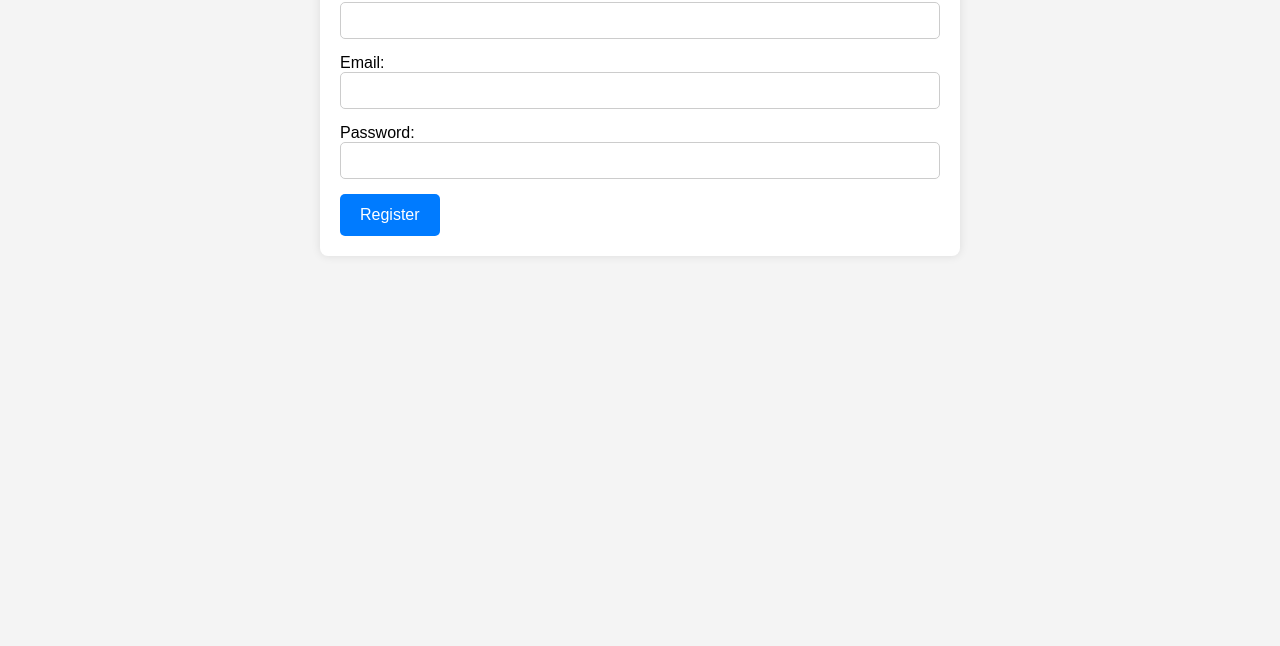
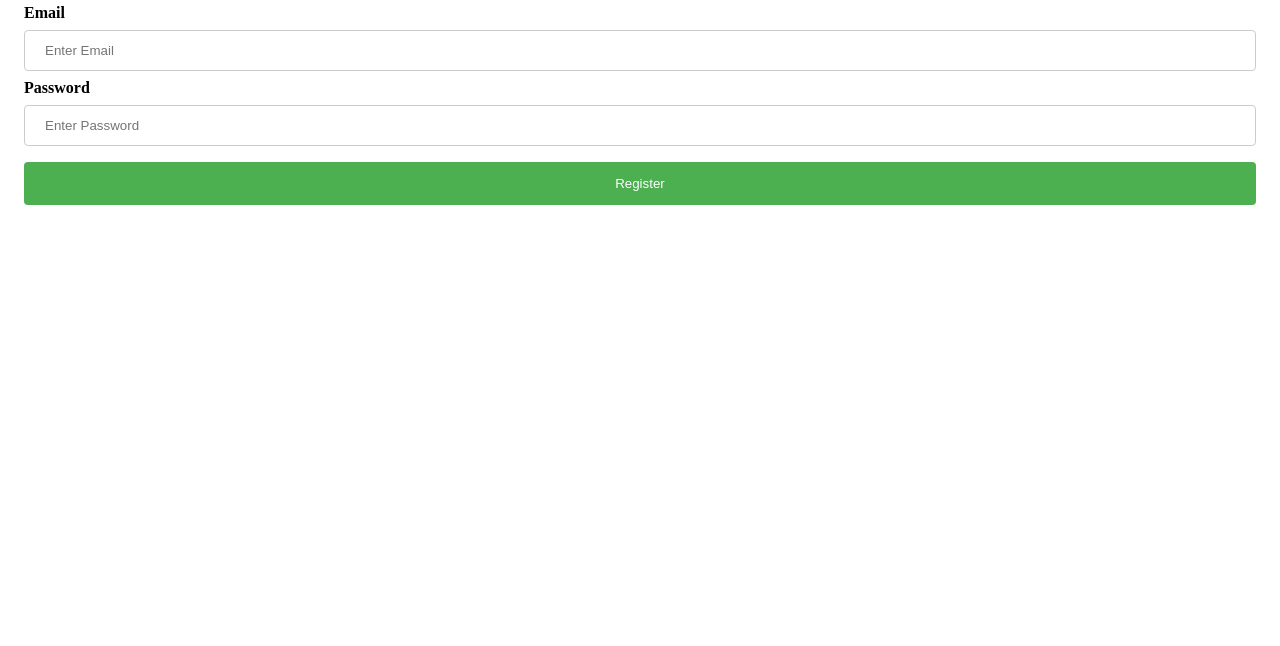
Before and after one commit to Balamaloth/wd101, a plain HTML site: page index.html in a window 1280 px wide. Shown: the part 154-800 px from the top of the page. Drawn offline with Linux system fonts and the light colour scheme.

Commit message:
Update index.html

```diff
--- a/index.html
+++ b/index.html
@@ -5,55 +5,54 @@
     <meta name="viewport" content="width=device-width, initial-scale=1.0">
     <title>Registration Form</title>
     <style>
-        body {
-            font-family: Arial, sans-serif;
-            margin: 0;
-            padding: 0;
-            background-color: #f4f4f4;
-        }
-        .container {
-            width: 80%;
-            max-width: 600px;
-            margin: 50px auto;
-            background-color: #fff;
-            padding: 20px;
-            border-radius: 8px;
-            box-shadow: 0 0 10px rgba(0, 0, 0, 0.1);
-        }
-        input[type="text"], input[type="email"], input[type="password"] {
+        /* Add some basic styling for better presentation */
+        input[type=text], input[type=password] {
             width: 100%;
-            padding: 10px;
-            margin-bottom: 15px;
+            padding: 12px 20px;
+            margin: 8px 0;
+            display: inline-block;
             border: 1px solid #ccc;
-            border-radius: 5px;
+            border-radius: 4px;
             box-sizing: border-box;
         }
-        input[type="submit"] {
-            background-color: #007bff;
-            color: #fff;
+
+        button {
+            background-color: #4CAF50;
+            color: white;
+            padding: 14px 20px;
+            margin: 8px 0;
             border: none;
-            padding: 12px 20px;
-            border-radius: 5px;
+            border-radius: 4px;
             cursor: pointer;
-            font-size: 16px;
+            width: 100%;
         }
-        input[type="submit"]:hover {
-            background-color: #0056b3;
+
+        button:hover {
+            background-color: #45a049;
+        }
+
+        .container {
+            padding: 16px;
         }
     </style>
 </head>
 <body>
-    <div class="container">
-        <h2>Registration Form</h2>
-        <form action="#" method="post">
-            <label for="username">Username:</label>
-            <input type="text" id="username" name="username" required>
-            <label for="email">Email:</label>
-            <input type="email" id="email" name="email" required>
-            <label for="password">Password:</label>
-            <input type="password" id="password" name="password" required>
-            <input type="submit" value="Register">
-        </form>
-    </div>
+
+<h2>Registration Form</h2>
+
+<div class="container">
+    <label for="username"><b>Username</b></label>
+    <input type="text" placeholder="Enter Username" id="username" required>
+
+    <label for="email"><b>Email</b></label>
+    <input type="text" placeholder="Enter Email" id="email" required>
+
+    <label for="password"><b>Password</b></label>
+    <input type="password" placeholder="Enter Password" id="password" required>
+
+    <button id="registerBtn">Register</button>
+</div>
+
+<script src="index.js"></script>
 </body>
 </html>
```
